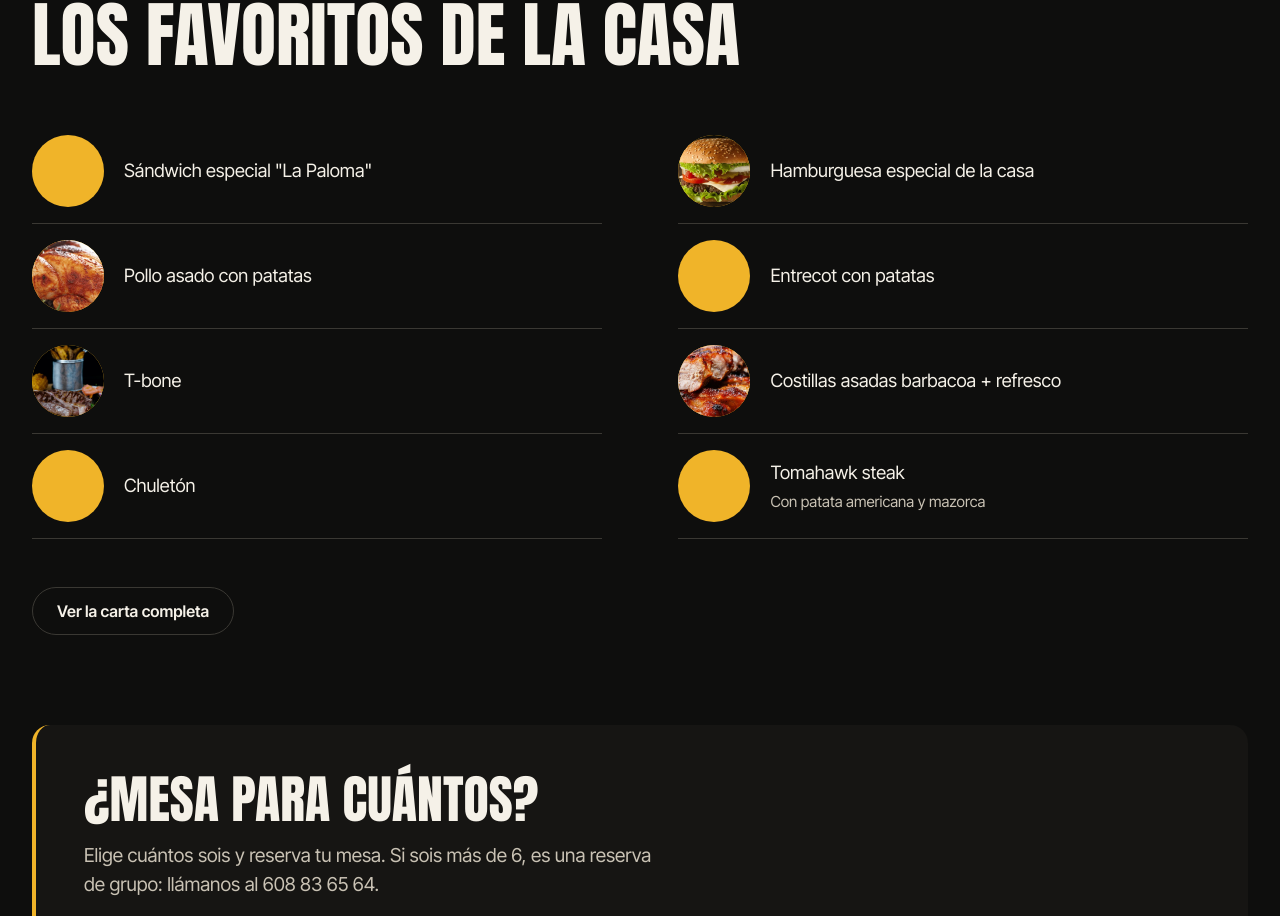
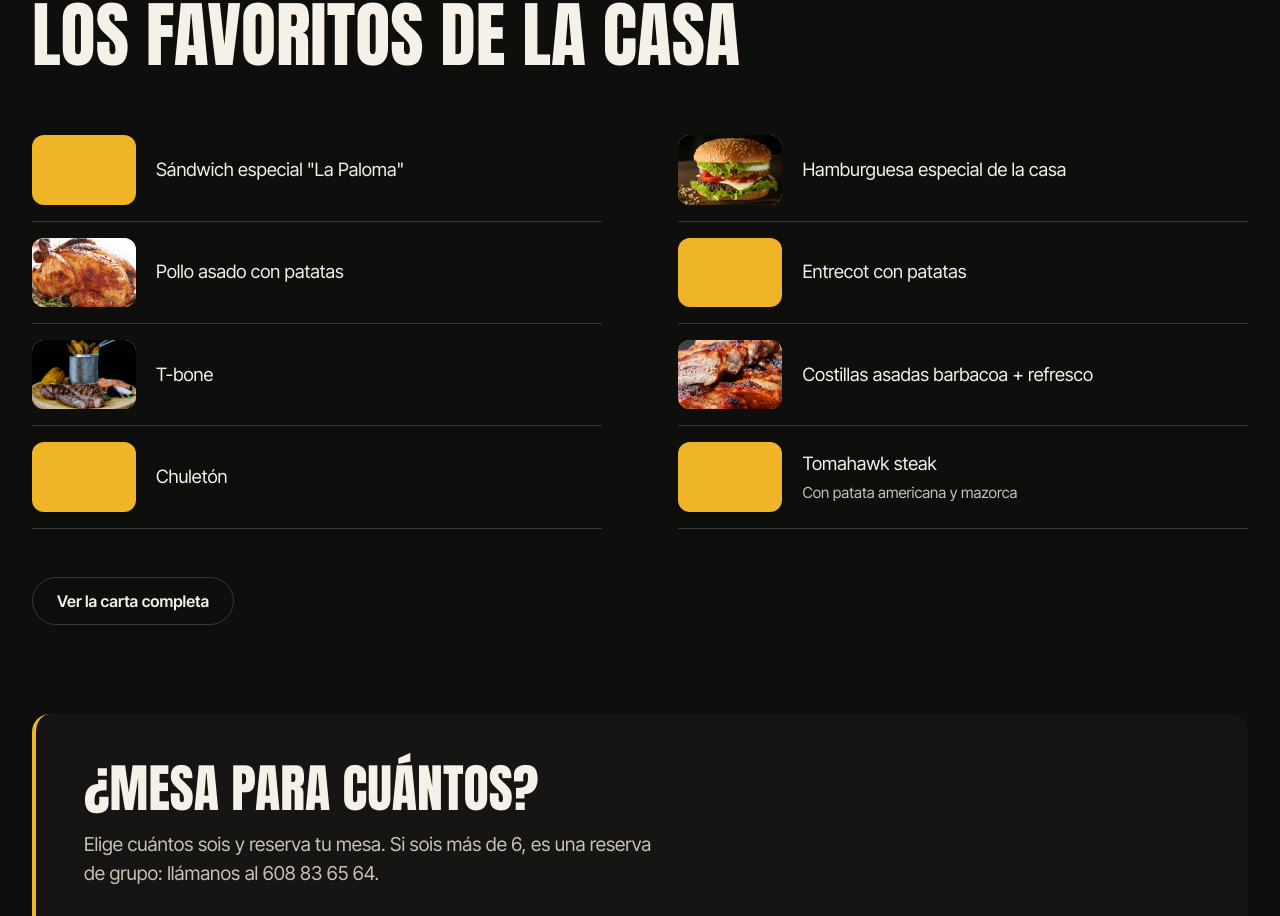
Before and after one commit to Magapp92/Meson_la_Paloma, a Next.js app in the folder frontend/: page / in a window 1280 px wide. Shown: the part 1854-2770 px from the top of the page. Built offline with nearby package versions, Linux system fonts and the light colour scheme.

Commit message:
Fotos de los platos favoritos enteras en vez de recortadas en círculo
Rectángulo de 6.5rem con la proporción original 3:2 y esquinas redondeadas: el círculo recortaba un tercio de cada foto y no se reconocía el plato.

```diff
--- a/frontend/views/home/home.css
+++ b/frontend/views/home/home.css
@@ -156,15 +156,16 @@
     gap: 1.25rem;
 }
 
-/* Foto redonda del plato: cuadrada con aspect-ratio y recortada con object-fit para no deformarse.
+/* Foto del plato entera, con la proporción de las originales (3:2) y esquinas redondeadas.
+   object-fit evita que se deforme si alguna foto tiene otra proporción.
    En mostaza mientras no hay foto. flex-shrink 0 para que el texto largo no la aplaste */
 .FeaturedDishes-photo{
-    width: 4.5rem;
+    width: 6.5rem;
     height: auto;
-    border-radius: 50%;
+    border-radius: .75rem;
 
     flex-shrink: 0;
-    aspect-ratio: 1;
+    aspect-ratio: 3 / 2;
     object-fit: cover;
 
     background-color: var(--accent);
--- a/frontend/views/home/home.jsx
+++ b/frontend/views/home/home.jsx
@@ -113,7 +113,7 @@ export const Home = () => {
                                     alt=""
                                     width={dish.image.width}
                                     height={dish.image.height}
-                                    sizes="4.5rem"
+                                    sizes="6.5rem"
                                 />
                                 : <span className="FeaturedDishes-photo" aria-hidden="true" />
                             }
```
